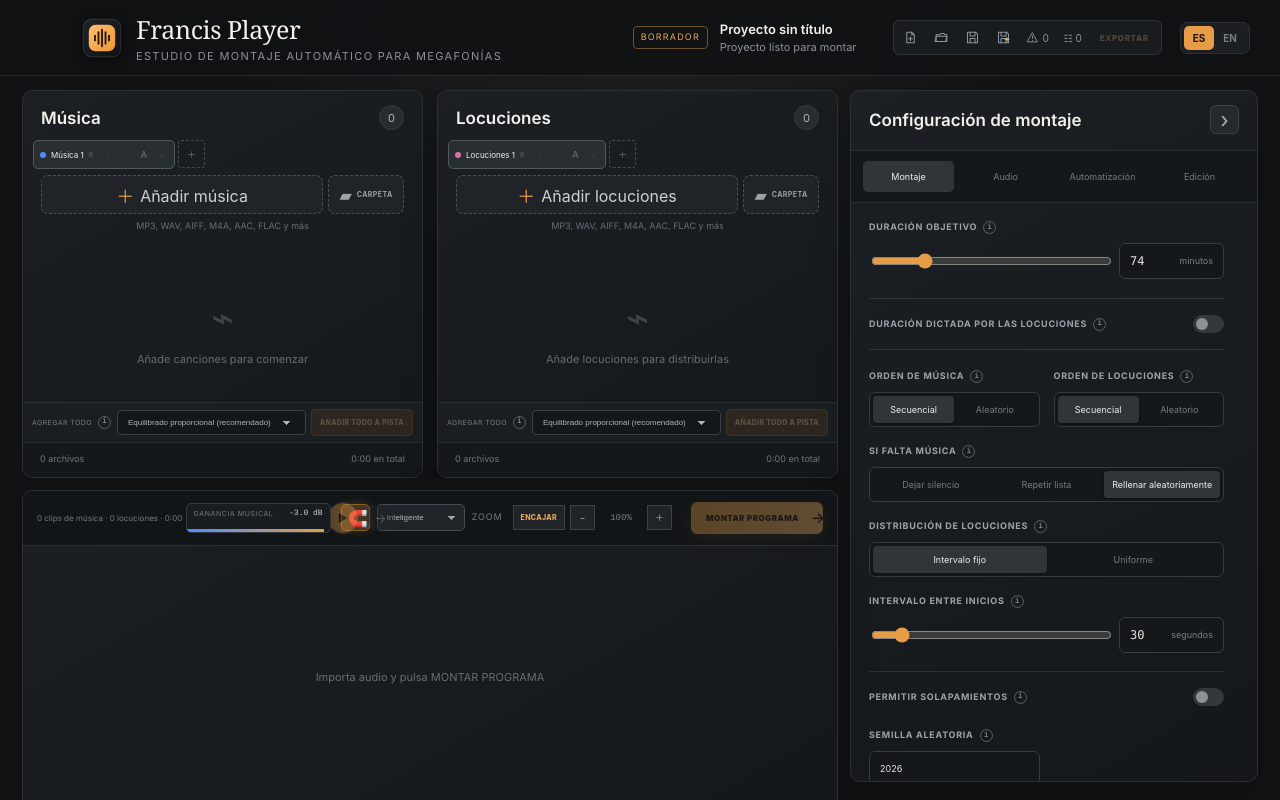
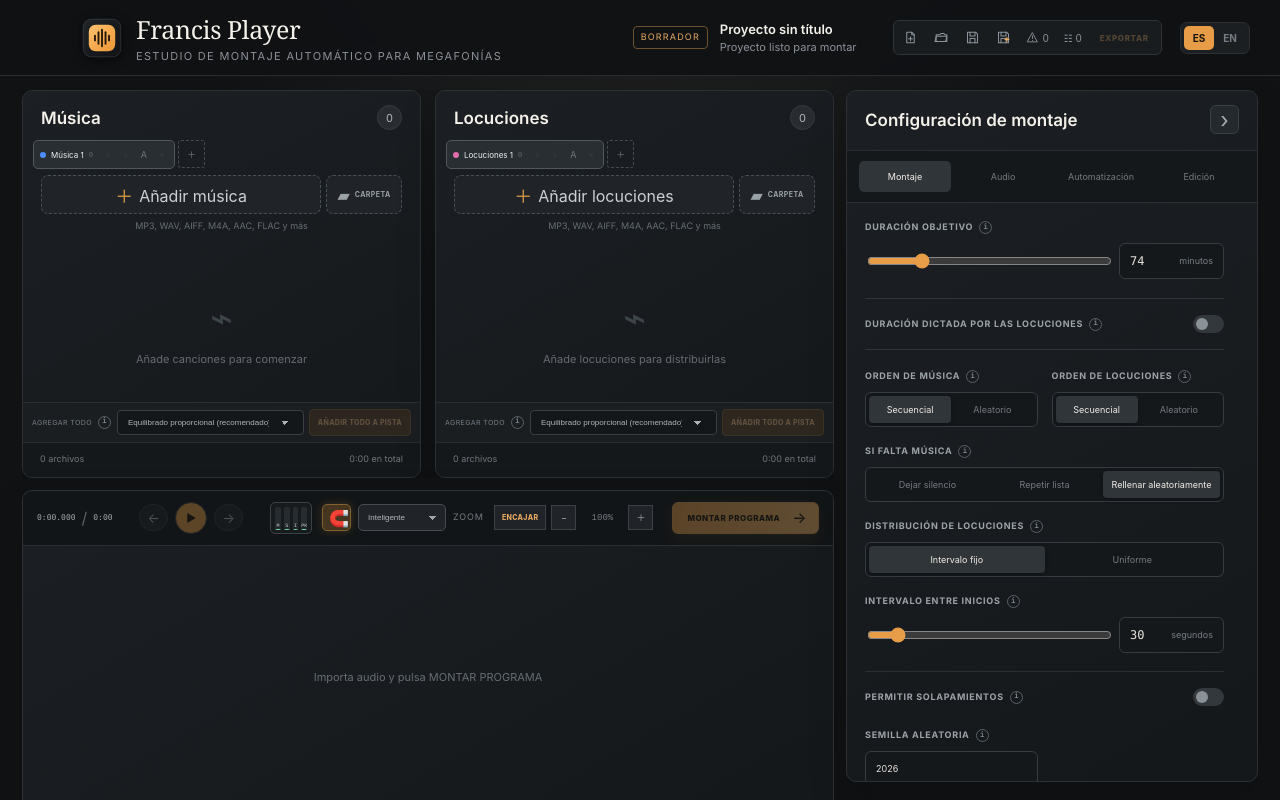
Before and after one commit to isaacbaltanas/francisplayer, a React (Vite) app: page / in a window 1280 px wide. Built offline with nearby package versions, Linux system fonts and the light colour scheme.

Commit message:
feat: smooth settings inspector transition

```diff
--- a/package.json
+++ b/package.json
@@ -1,6 +1,6 @@
 {
   "name": "francis-player",
-  "version": "0.29.0",
+  "version": "0.30.0",
   "private": true,
   "description": "Automatic music and voice arrangement studio",
   "main": "dist-electron/main.js",
--- a/src/App.tsx
+++ b/src/App.tsx
@@ -343,14 +343,12 @@ function SettingsPanel({ settings, audioSettings, automation, editingPreferences
   });
 
   return <aside className={`settings-panel ${collapsed ? 'collapsed' : ''}`}>
-    <div className="panel-heading settings-title">
-      <div><h2>{t('setup')}</h2></div>
-      <button className="settings-collapse-button" onClick={onToggleCollapsed} aria-expanded={!collapsed}
-        aria-label={t(collapsed ? 'expandSettings' : 'collapseSettings')} title={t(collapsed ? 'expandSettings' : 'collapseSettings')}>
-        {collapsed ? '‹' : '›'}
-      </button>
-      {collapsed && <span className="collapsed-settings-label">{t('setup')}</span>}
-    </div>
+    <div className="settings-expanded-content">
+      <div className="panel-heading settings-title">
+        <div><h2>{t('setup')}</h2></div>
+        <button className="settings-collapse-button" onClick={onToggleCollapsed} aria-expanded={!collapsed}
+          aria-label={t('collapseSettings')} title={t('collapseSettings')}>›</button>
+      </div>
 
     <div className="settings-tabs">
       {(['arrangement', 'audio', 'automation', 'editing'] as const).map(item => <button key={item}
@@ -539,7 +537,11 @@ function SettingsPanel({ settings, audioSettings, automation, editingPreferences
       <p className="settings-help">{t('integrityHelp')}</p>
       <p className="settings-help">{t('snapControlHint')}</p>
     </div>}
-
+    </div>
+    <button className="settings-collapsed-rail" onClick={onToggleCollapsed} aria-expanded={!collapsed}
+      aria-label={t('expandSettings')} title={t('expandSettings')}>
+      <span aria-hidden="true">‹</span><b>{t('setup')}</b>
+    </button>
   </aside>;
 }
 
@@ -875,6 +877,10 @@ function Timeline({ arrangement, tabs, assets, isPlaying, positionMs, musicGainD
             <span>I <b>{meter.integrated.toFixed(1)}</b></span><span>PK <b>{meter.peakDbfs.toFixed(1)}</b></span>
             <i style={{ width: `${Math.max(0, Math.min(100, (meter.momentary + 60) / 51 * 100))}%` }} />
           </div>
+          <div className="compact-loudness-meter" title={`${t('loudnessMeterHelp')} · M ${meter.momentary.toFixed(1)} · S ${meter.shortTerm.toFixed(1)} · I ${meter.integrated.toFixed(1)} · PK ${meter.peakDbfs.toFixed(1)}`}>
+            {([['M', meter.momentary], ['S', meter.shortTerm], ['I', meter.integrated], ['PK', meter.peakDbfs]] as const).map(([label, value]) =>
+              <span key={label}><i style={{ height: `${Math.max(3, Math.min(100, (value + 60) / 51 * 100))}%` }} /><b>{label}</b></span>)}
+          </div>
         </div>
         <div className="timeline-tools"><button className={`magnet-button ${editingPreferences.snapEnabled ? 'active' : ''}`}
         onClick={() => onEditingPreferencesChange({ snapEnabled: !editingPreferences.snapEnabled })}
@@ -1533,7 +1539,7 @@ export default function App() {
   };
 
   const currentSnapshot = (): ProjectSnapshot => ({
-    name: projectName, version: '0.29.0', settings, audioSettings, editingPreferences, libraryTabs,
+    name: projectName, version: '0.30.0', settings, audioSettings, editingPreferences, libraryTabs,
     activeMusicTabId, activeVoiceTabId, musicInsertion, voiceInsertion, arrangement, automation, assets: allAssets,
     quarantine, importLogs
   });
@@ -1782,7 +1788,7 @@ export default function App() {
       </div>
     </header>
 
-    <main className={settingsCollapsed ? 'settings-collapsed' : ''}>
+    <main className={settingsCollapsed ? 'settings-collapsed' : 'settings-expanded'}>
       <div className="workspace-grid">
         <div className="library-area">
           <AssetList kind="music" assets={music} tabs={libraryTabs.filter(tab => tab.kind === 'music')}
--- a/src/styles.css
+++ b/src/styles.css
@@ -12,6 +12,12 @@
   --accent: #e79c47;
   --accent-bright: #ffb25d;
   --blue: #4f8cff;
+}
+
+@property --settings-width {
+  syntax: '<length-percentage>';
+  inherits: false;
+  initial-value: 33.333%;
 }
 
 * { box-sizing: border-box; }
@@ -48,8 +54,8 @@ button:focus-visible, input:focus-visible { outline: 2px solid var(--accent); ou
 .language-switch button { border: 0; background: transparent; color: #767d84; padding: 6px 9px; border-radius: 5px; font-size: 10px; font-weight: 700; cursor: pointer; }
 .language-switch button.active { color: #18130d; background: var(--accent); }
 
-main { padding: 14px 22px 18px; max-width: 1900px; height: calc(100vh - 76px); margin: 0 auto; display: grid; grid-template-columns: minmax(0, 2fr) minmax(390px, 1fr); grid-template-rows: minmax(0, 56%) minmax(40%, 1fr); gap: 12px; overflow: hidden; transition: grid-template-columns .22s ease; }
-main.settings-collapsed { grid-template-columns: minmax(0, 1fr) 48px; }
+main { --settings-width: 33.333%; padding: 14px 22px 18px; max-width: 1900px; height: calc(100vh - 76px); margin: 0 auto; display: grid; grid-template-columns: minmax(0, 1fr) var(--settings-width); grid-template-rows: minmax(0, 56%) minmax(40%, 1fr); gap: 12px; overflow: hidden; transition: --settings-width .34s cubic-bezier(.22,.8,.2,1); }
+main.settings-collapsed { --settings-width: 48px; }
 .workspace-grid { display: contents; }
 .library-area { grid-column: 1; grid-row: 1; display: grid; grid-template-columns: 1fr 1fr; gap: 14px; min-width: 0; min-height: 0; overflow: hidden; }
 .asset-panel, .settings-panel, .timeline-section { background: linear-gradient(150deg, rgba(28,32,36,.98), rgba(21,24,27,.98)); border: 1px solid var(--line); border-radius: 10px; box-shadow: 0 16px 40px rgba(0,0,0,.14); }
@@ -113,17 +119,17 @@ main.settings-collapsed { grid-template-columns: minmax(0, 1fr) 48px; }
 .add-all-button { flex: none; min-width: 92px; height: 27px; padding: 0 8px; border: 1px solid #8c632f; border-radius: 4px; background: #5a3d20; color: #ffc47d; font-size: 7px; font-weight: 800; letter-spacing: .04em; cursor: pointer; }
 .add-all-button:hover { background: #714d28; color: #ffe0b7; }.add-all-button:disabled { opacity: .3; cursor: not-allowed; }
 
-.settings-panel { grid-column: 2; grid-row: 1 / -1; display: flex; flex-direction: column; min-width: 0; min-height: 0; overflow: hidden; }
+.settings-panel { grid-column: 2; grid-row: 1 / -1; position: relative; min-width: 0; min-height: 0; overflow: hidden; }
+.settings-expanded-content { width: 100%; min-width: 390px; height: 100%; display: flex; flex-direction: column; opacity: 1; visibility: visible; transition: opacity .12s ease .08s, visibility 0s; }
 .settings-title { border-bottom: 1px solid #292e32; padding-bottom: 16px; }
 .settings-collapse-button { flex: none; width: 29px; height: 29px; display: grid; place-items: center; padding: 0; border: 1px solid #394147; border-radius: 6px; background: #24292d; color: #a5adb2; font-size: 22px; line-height: 1; cursor: pointer; }
 .settings-collapse-button:hover { border-color: #9a6b36; background: #372c21; color: #ffc276; }
-.settings-panel.collapsed .settings-title { flex: 1; flex-direction: column; justify-content: flex-start; gap: 18px; padding: 12px 8px; border-bottom: 0; }
-.settings-panel.collapsed .settings-title > div { display: none; }
-.settings-panel.collapsed .settings-collapse-button { width: 30px; }
-.collapsed-settings-label { writing-mode: vertical-rl; transform: rotate(180deg); color: #7e878d; font-size: 8px; font-weight: 750; letter-spacing: .14em; text-transform: uppercase; white-space: nowrap; }
-.settings-panel.collapsed .settings-tabs,
-.settings-panel.collapsed .settings-grid,
-.settings-panel.collapsed .settings-tab-content { display: none; }
+.settings-panel.collapsed .settings-expanded-content { opacity: 0; visibility: hidden; pointer-events: none; transition: opacity .1s ease .18s, visibility 0s .28s; }
+.settings-collapsed-rail { position: absolute; inset: 0; width: 100%; display: flex; flex-direction: column; align-items: center; gap: 18px; padding: 12px 7px; border: 0; background: transparent; opacity: 0; visibility: hidden; color: #7e878d; cursor: pointer; transition: opacity .1s ease, visibility 0s .12s; }
+.settings-collapsed-rail span { width: 30px; height: 30px; display: grid; place-items: center; border: 1px solid #394147; border-radius: 6px; background: #24292d; color: #a5adb2; font-size: 22px; line-height: 1; }
+.settings-collapsed-rail b { writing-mode: vertical-rl; transform: rotate(180deg); font-size: 8px; font-weight: 750; letter-spacing: .14em; text-transform: uppercase; white-space: nowrap; }
+.settings-collapsed-rail:hover span { border-color: #9a6b36; background: #372c21; color: #ffc276; }
+.settings-panel.collapsed .settings-collapsed-rail { opacity: 1; visibility: visible; transition: opacity .12s ease .24s, visibility 0s .24s; }
 .settings-tabs { display: grid; grid-template-columns: repeat(4, 1fr); padding: 10px 12px; gap: 6px; border-bottom: 1px solid #292e32; background: #15181a; }
 .settings-tabs button { height: 31px; border: 0; border-radius: 5px; background: transparent; color: #737b81; font-size: 9px; cursor: pointer; }
 .settings-tabs button.active { background: #30353a; color: #f3efe8; }
@@ -228,6 +234,7 @@ main.settings-collapsed { grid-template-columns: minmax(0, 1fr) 48px; }
 .timeline-empty { flex: 1; display: grid; place-content: center; justify-items: center; color: #666e74; }
 .timeline-empty p { font-size: 11px; }
 .timeline-summary { flex: 0 1 auto; min-width: 0; padding: 0; overflow: hidden; color: #737b81; font-size: 8px; white-space: nowrap; text-overflow: ellipsis; }
+.settings-expanded .timeline-summary { display: none; }
 .warnings { padding: 6px 18px; background: #3b2920; color: #eab67d; font-size: 9px; border-bottom: 1px solid #5b3b29; }
 .warnings p { margin: 3px 0; }
 .timeline-toolbar button { border: 1px solid #3b4146; cursor: pointer; }
@@ -249,6 +256,13 @@ main.settings-collapsed { grid-template-columns: minmax(0, 1fr) 48px; }
 .loudness-meter { position: relative; height: 30px; display: grid; grid-template-columns: repeat(4,1fr); gap: 5px; align-items: center; overflow: hidden; padding: 4px 7px; border: 1px solid #394146; border-radius: 5px; background: #171b1d; }
 .loudness-meter span { color: #6f797d; font: 6px ui-monospace, monospace; }.loudness-meter b { display: block; color: #aaf2d9; font-size: 8px; font-weight: 500; }
 .loudness-meter i { position: absolute; left: 0; bottom: 0; height: 3px; background: linear-gradient(90deg, #4a9d78, #82efb9 70%, #ffd069 88%, #ff6f75); transition: width .1s; }
+.compact-loudness-meter { width: 42px; height: 32px; display: none; align-items: flex-end; justify-content: center; gap: 3px; padding: 4px 4px 3px; border: 1px solid #394146; border-radius: 5px; background: #171b1d; }
+.compact-loudness-meter span { position: relative; width: 6px; height: 23px; overflow: hidden; border-radius: 2px; background: #252b2e; }
+.compact-loudness-meter i { position: absolute; left: 0; right: 0; bottom: 0; background: linear-gradient(0deg, #4a9d78, #82efb9 70%, #ffd069 88%, #ff6f75); transition: height .1s; }
+.compact-loudness-meter b { position: absolute; z-index: 1; left: 50%; bottom: 1px; transform: translateX(-50%); color: #d5ddd9; font: 5px ui-monospace, monospace; text-shadow: 0 1px 2px #000; }
+.settings-expanded .transport-meters .gain-meter,
+.settings-expanded .transport-meters .loudness-meter { display: none; }
+.settings-expanded .compact-loudness-meter { display: flex; }
 .timeline-shell { display: grid; grid-template-columns: 104px minmax(0, 1fr); min-height: 0; flex: 1; }
 .track-labels { background: #15181b; border-right: 1px solid #2c3135; color: #7c848a; font-size: 8px; font-weight: 700; letter-spacing: .1em; }
 .track-labels > div { height: 54px; display: flex; align-items: center; padding: 0 12px; border-bottom: 1px solid #292e32; }
@@ -409,8 +423,8 @@ svg .automation-point { stroke: #0c1111; stroke-width: 1.4; vector-effect: non-s
 @keyframes toast-in { from { opacity: 0; transform: translateY(8px); } to { opacity: 1; transform: translateY(0); } }
 
 @media (max-width: 980px) {
-  main { grid-template-columns: minmax(0, 1fr) minmax(340px, .8fr); }
-  main.settings-collapsed { grid-template-columns: minmax(0, 1fr) 48px; }
+  main { --settings-width: 40%; }
+  main.settings-collapsed { --settings-width: 48px; }
 }
 
 @media (max-width: 820px) {
```
Also changed, not shown: 1 other file (tests, documents, lock files or other folders).
